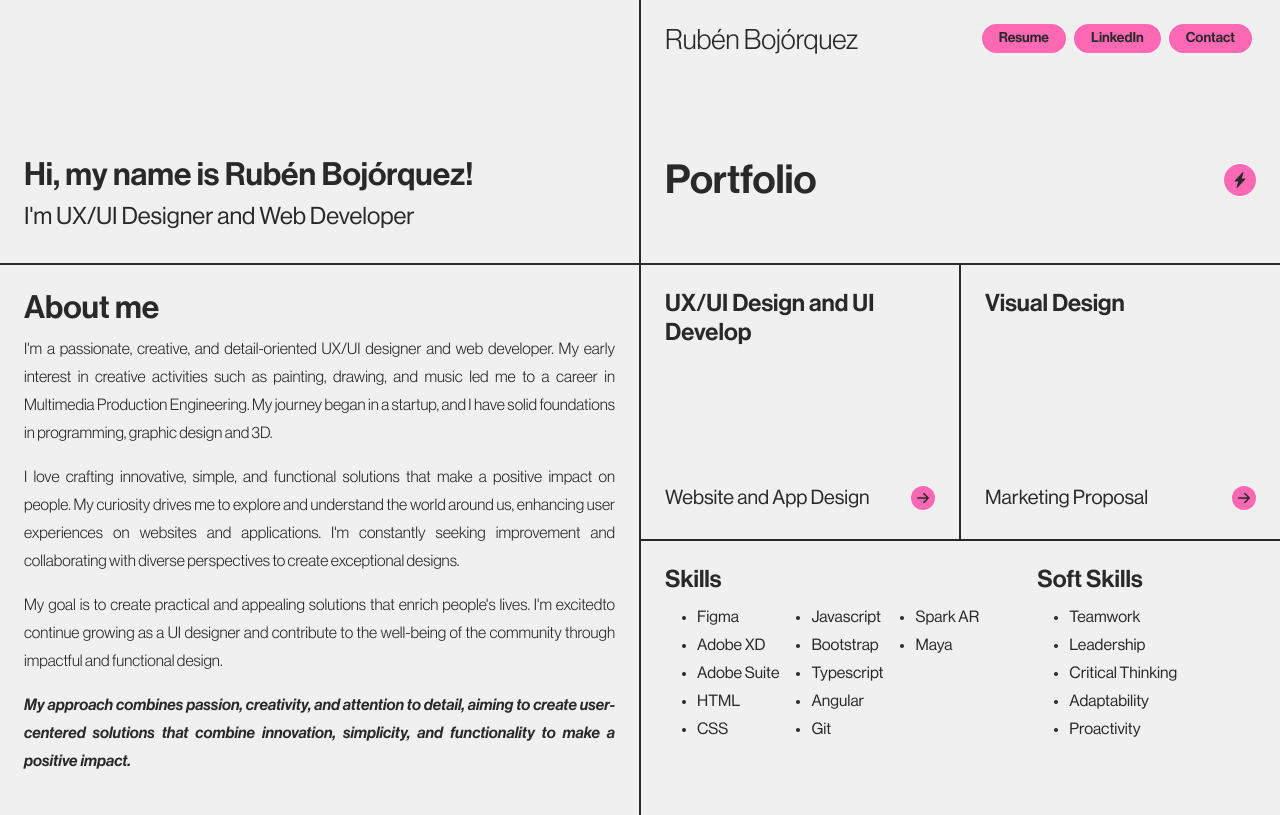
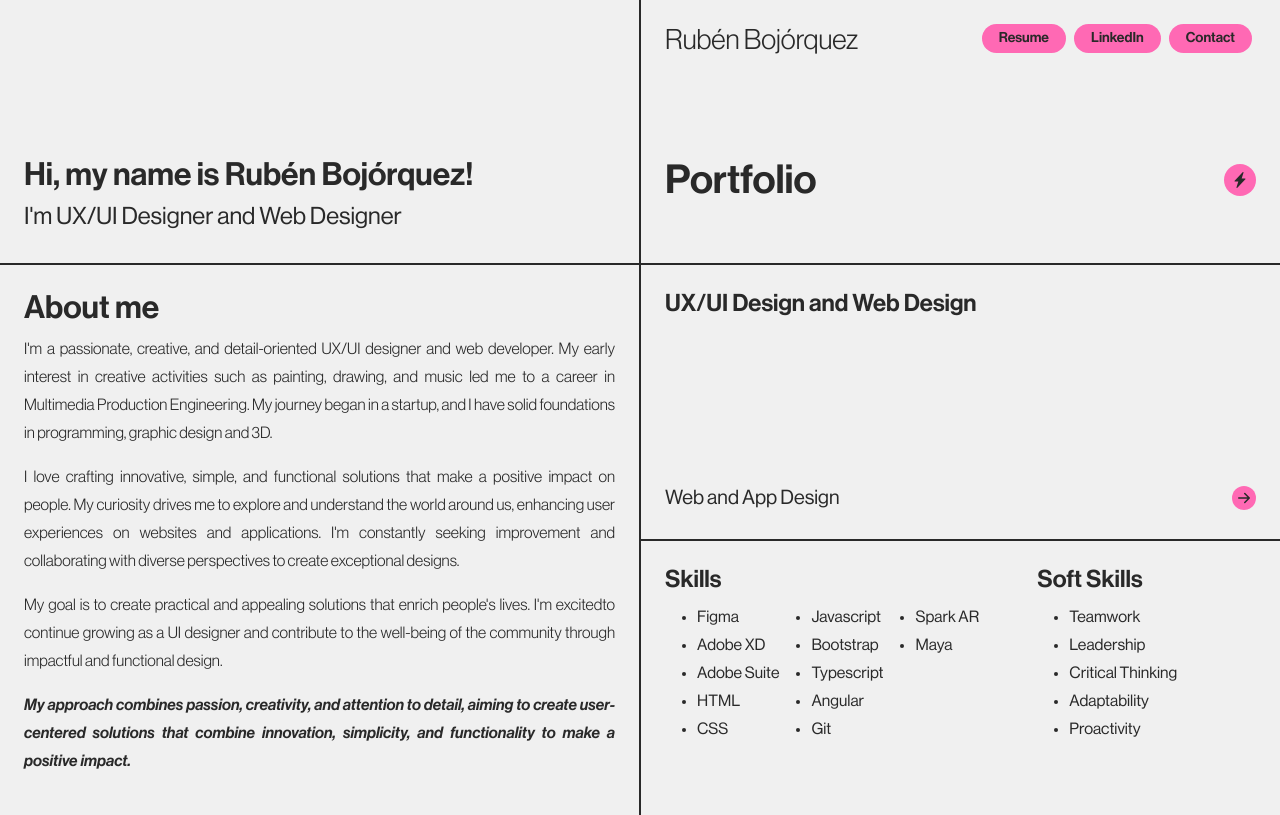
Before and after one commit to JRubenBjrqz/portfolio, an Angular app: page /home in a window 1280 px wide. Built offline with nearby package versions, Linux system fonts and the light colour scheme.

Commit message:
Adjustments

```diff
--- a/src/app/pages/home/home.component.html
+++ b/src/app/pages/home/home.component.html
@@ -1,6 +1,6 @@
 <navbar
     title="Hi, my name is Rubén Bojórquez!"
-    subtitle="I&#39;m UX/UI Designer and Web Developer"
+    subtitle="I&#39;m UX/UI Designer and Web Designer"
     section="Portfolio"
 ></navbar>
 <div class="container-fluid h-67">
@@ -28,14 +28,14 @@
         </div>
         <div class="col">
             <div class="row h-50">
-                <div class="col-lg-6 border-box-4">
+                <div class="border-box-5">
                     <div class="row h-100">
                         <div class="col-12 h-75 p-4">
-                            <h4 class="fs-neue-65">UX/UI Design and UI Develop</h4>
+                            <h4 class="fs-neue-65">UX/UI Design and Web Design</h4>
                         </div>
                         <div class="col-12 h-25 px-4 py-3">
                             <a class="d-flex justify-content-between link-portfolio text-decoration-none" routerLink="/uxui">
-                                <h5 class="fs-neue-55">Website and App Design</h5>
+                                <h5 class="fs-neue-55">Web and App Design</h5>
                                 <div
                                     class="bs-icon-xs bs-icon-circle bs-icon-primary d-flex flex-shrink-0 justify-content-center align-items-center bs-icon bs-icon-portfolio">
                                     <svg class="bi bi-arrow-right-short" xmlns="http://www.w3.org/2000/svg" width="2em"
@@ -49,7 +49,7 @@
                         </div>
                     </div>
                 </div>
-                <div class="col-lg-6 border-box-5">
+                <!-- <div class="col-lg-6 border-box-5">
                     <div class="row h-100">
                         <div class="col-12 h-75 p-4">
                             <h4 class="fs-neue-65">Visual Design</h4>
@@ -69,7 +69,7 @@
                             </a>
                         </div>
                     </div>
-                </div>
+                </div> -->
             </div>
             <div class="row h-50 fs-neue-55">
                 <div class="col-lg-7 p-4 border-box-6">
```
